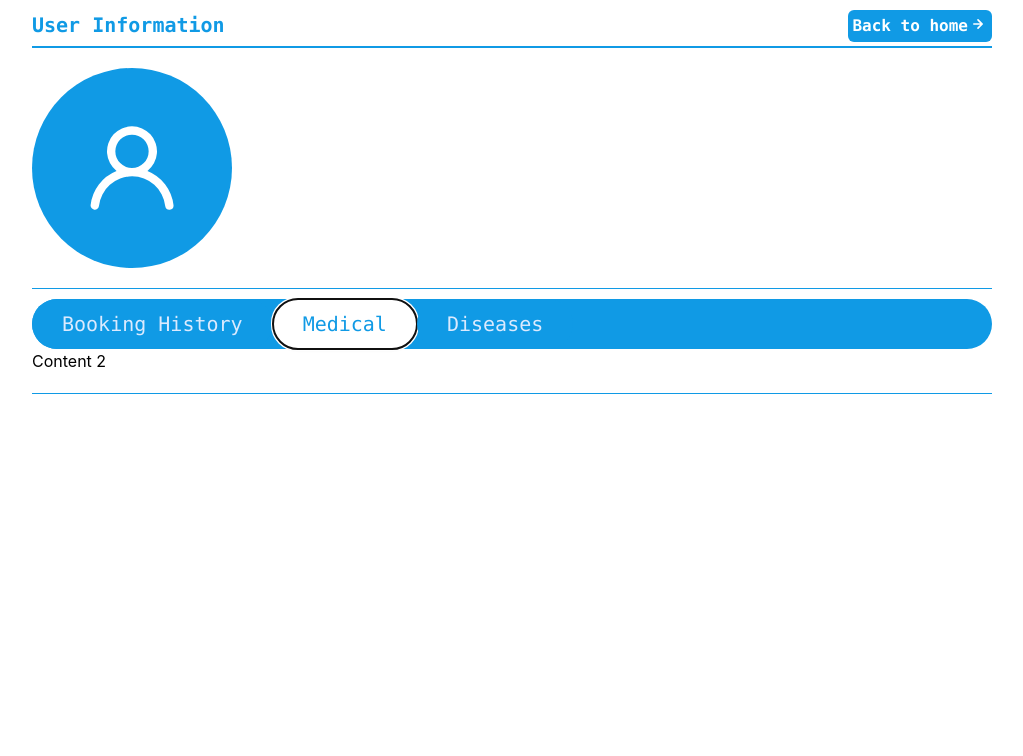
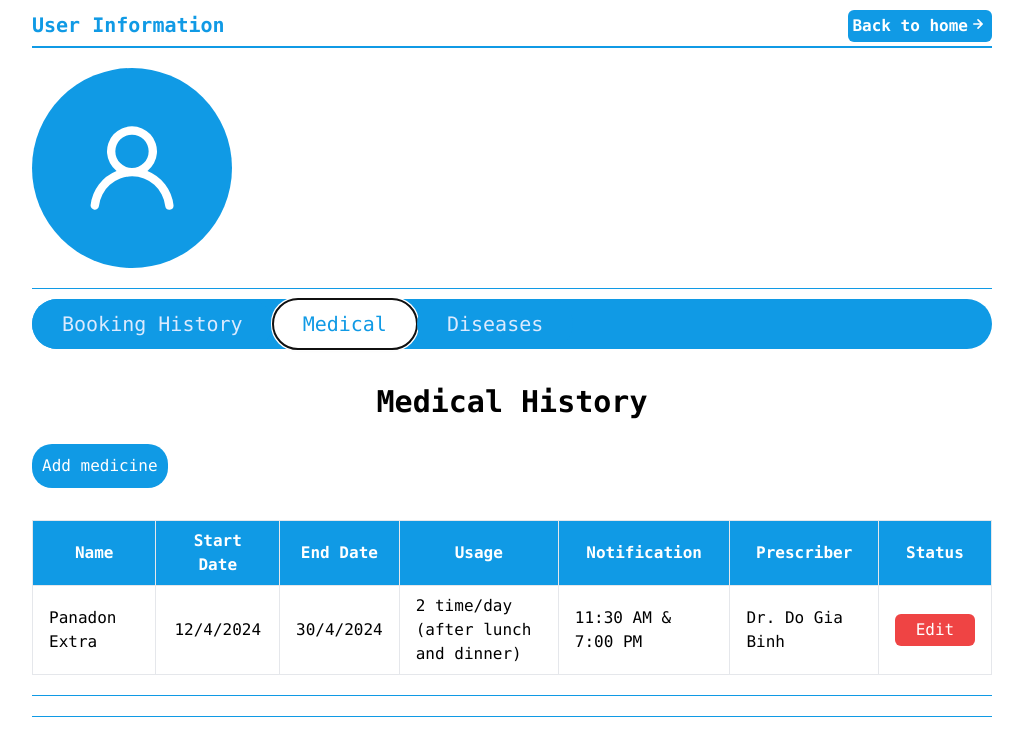
Before and after one commit to binh2503/FER202-Project, a React (Create React App) app in the folder healthcare/: page /user in a window 1280 px wide. Both pictures are taken after a click on the tab "Medical". Shown: the top 756 px of the page, without its empty margins (128-1151 px from the left). Built offline with nearby package versions, Linux system fonts and the light colour scheme.

Commit message:
Medical History UI

```diff
--- /dev/null
+++ b/healthcare/src/components/Diseases.js
@@ -0,0 +1,57 @@
+export default function Diseases() {
+    return (
+        <div className="w-full h-auto flex justify-center items-center mt-[10px]">
+            <div className="w-full">
+                <div className="w-full mt-[20px]">
+                    <p className="font-mono text-[30px] text-center font-extrabold mb-[20px]">
+                        Diseases History
+                    </p>
+                    <div className="w-full">
+                        <button className="bg-[#109AE5] p-[10px] rounded-[20px] text-white font-mono">
+                            Add Diseases
+                        </button>
+                    </div>
+                    <div className="w-full">
+                        <table className="w-full mt-8 table-auto font-mono">
+                            <thead>
+                                <tr className="bg-[#109AE5] text-white font-bold">
+                                    <th className="px-4 py-2 border">Diseases</th>
+                                    <th className="px-4 py-2 border">Start Date</th>
+                                    <th className="px-4 py-2 border">Describe</th>
+                                    <th className="px-4 py-2 border">Status</th>
+                                </tr>
+                            </thead>
+                            <tbody>
+                                <tr className="bg-white">
+                                    <td className="px-4 py-2 border">
+                                        <div className="w-full h-full flex items-center justify-center">
+                                            <p>Viêm Xoang</p>
+                                        </div>
+                                    </td>
+                                    <td className="px-4 py-2 border">
+                                        <div className="w-full h-full flex items-center justify-center">
+                                            <p>12/4/2024</p>
+                                        </div>
+                                    </td>
+                                    <td className="px-4 py-2 border max-w-[200px]">
+                                        <div className="w-full h-full flex items-center justify-center ">
+                                            <p>Viêm mũi dị ứng mãn tính</p>
+                                        </div>
+                                    </td>
+                                    <td className="px-4 py-2 border">
+                                        <div className="w-full h-full flex items-center justify-center">
+                                            <p>Khỏi thế đéo nào được</p>
+                                        </div>
+                                    </td>
+
+                                </tr>
+                            </tbody>
+                        </table>
+                    </div>
+
+                    <div className="w-full h-[1px] bg-[#109AE5] mt-[20px]"></div>
+                </div>
+            </div>
+        </div>
+    );
+}
--- /dev/null
+++ b/healthcare/src/components/Medical.js
@@ -0,0 +1,80 @@
+export default function Medical() {
+    return (
+        <div className="w-full h-auto flex justify-center items-center mt-[10px]">
+            <div className="w-full">
+                <div className="w-full mt-[20px]">
+                    <p className="font-mono text-[30px] text-center font-extrabold mb-[20px]">
+                        Medical History
+                    </p>
+                    <div className="w-full">
+                        <button className="bg-[#109AE5] p-[10px] rounded-[20px] text-white font-mono">
+                            Add medicine
+                        </button>
+                    </div>
+                    <div className="w-full">
+                        <table className="w-full mt-8 table-auto font-mono">
+                            <thead>
+                                <tr className="bg-[#109AE5] text-white font-bold">
+                                    <th className="px-4 py-2 border">Name</th>
+                                    <th className="px-4 py-2 border">Start Date</th>
+                                    <th className="px-4 py-2 border">End Date </th>
+                                    <th className="px-4 py-2 border">Usage</th>
+                                    <th className="px-4 py-2 border">Notification</th>
+                                    <th className="px-4 py-2 border">Prescriber</th>
+                                    <th className="px-4 py-2 border">Status</th>
+                                </tr>
+                            </thead>
+                            <tbody>
+                                <tr className="bg-white">
+                                    <td className="px-4 py-2 border">
+                                        <div className="w-full h-full flex items-center justify-center">
+                                            <p>Panadon Extra</p>
+                                        </div>
+                                    </td>
+                                    <td className="px-4 py-2 border">
+                                        <div className="w-full h-full flex items-center justify-center">
+                                            <p>12/4/2024</p>
+                                        </div>
+                                    </td>
+                                    <td className="px-4 py-2 border">
+                                        <div className="w-full h-full flex items-center justify-center">
+                                            <p>30/4/2024</p>
+                                        </div>
+                                    </td>
+                                    <td className="px-4 py-2 border">
+                                        <div className="w-full h-full flex items-center justify-center max-w-[200px]">
+                                            <p>2 time/day (after lunch and dinner)</p>
+                                        </div>
+                                    </td>
+                                    <td className="px-4 py-2 border">
+                                        <div className="w-full h-full flex items-center justify-center">
+                                            <p>11:30 AM & 7:00 PM </p>
+                                        </div>
+                                    </td>
+                                    <td className="px-4 py-2 border">
+                                        <div className="w-full h-full flex items-center justify-center">
+                                            <p>Dr. Do Gia Binh</p>
+                                        </div>
+                                    </td>
+                                    <td className="px-4 py-2 border ">
+                                        <div className="w-full h-full flex items-center justify-center">
+                                            <div className="flex gap-5">
+                                                <button
+                                                    className="bg-red-500 text-white w-20 rounded-md py-1"
+                                                >
+                                                    Edit
+                                                </button>
+                                            </div>
+                                        </div>
+                                    </td>
+                                </tr>
+                            </tbody>
+                        </table>
+                    </div>
+
+                    <div className="w-full h-[1px] bg-[#109AE5] mt-[20px]"></div>
+                </div>
+            </div>
+        </div>
+    );
+}
--- a/healthcare/src/components/MedicalHistotyTabs.js
+++ b/healthcare/src/components/MedicalHistotyTabs.js
@@ -1,5 +1,7 @@
 import { Tab } from '@headlessui/react'
 import BookingHistory from './BookingHistory';
+import Medical from './Medical';
+import Diseases from './Diseases';
 function classNames(...classes) {
     return classes.filter(Boolean).join(' ')
 }
@@ -39,8 +41,8 @@ export default function MedicalHistoryTabs() {
                 </Tab.List>
                 <Tab.Panels>
                     <Tab.Panel><BookingHistory /></Tab.Panel>
-                    <Tab.Panel>Content 2</Tab.Panel>
-                    <Tab.Panel>Content 3</Tab.Panel>
+                    <Tab.Panel><Medical/></Tab.Panel>
+                    <Tab.Panel><Diseases/></Tab.Panel>
                 </Tab.Panels>
             </Tab.Group>
         </div>
```
